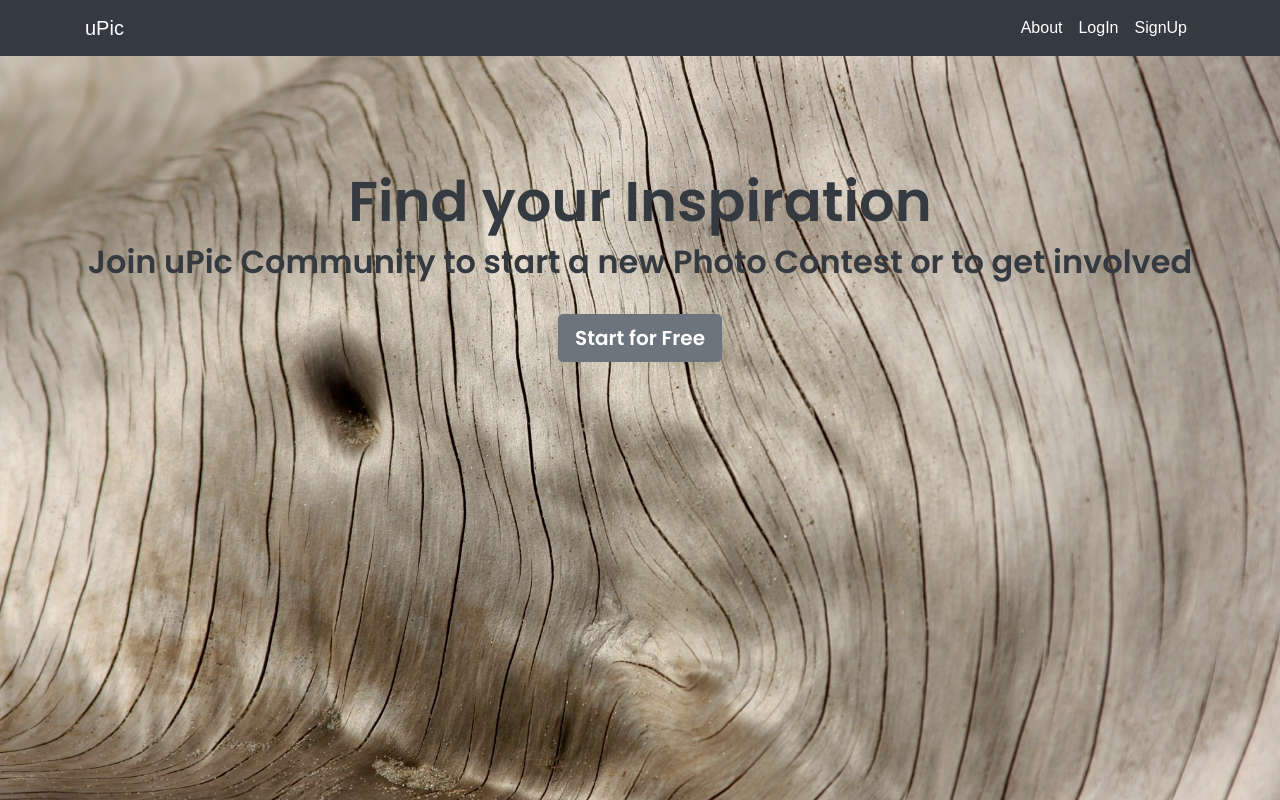
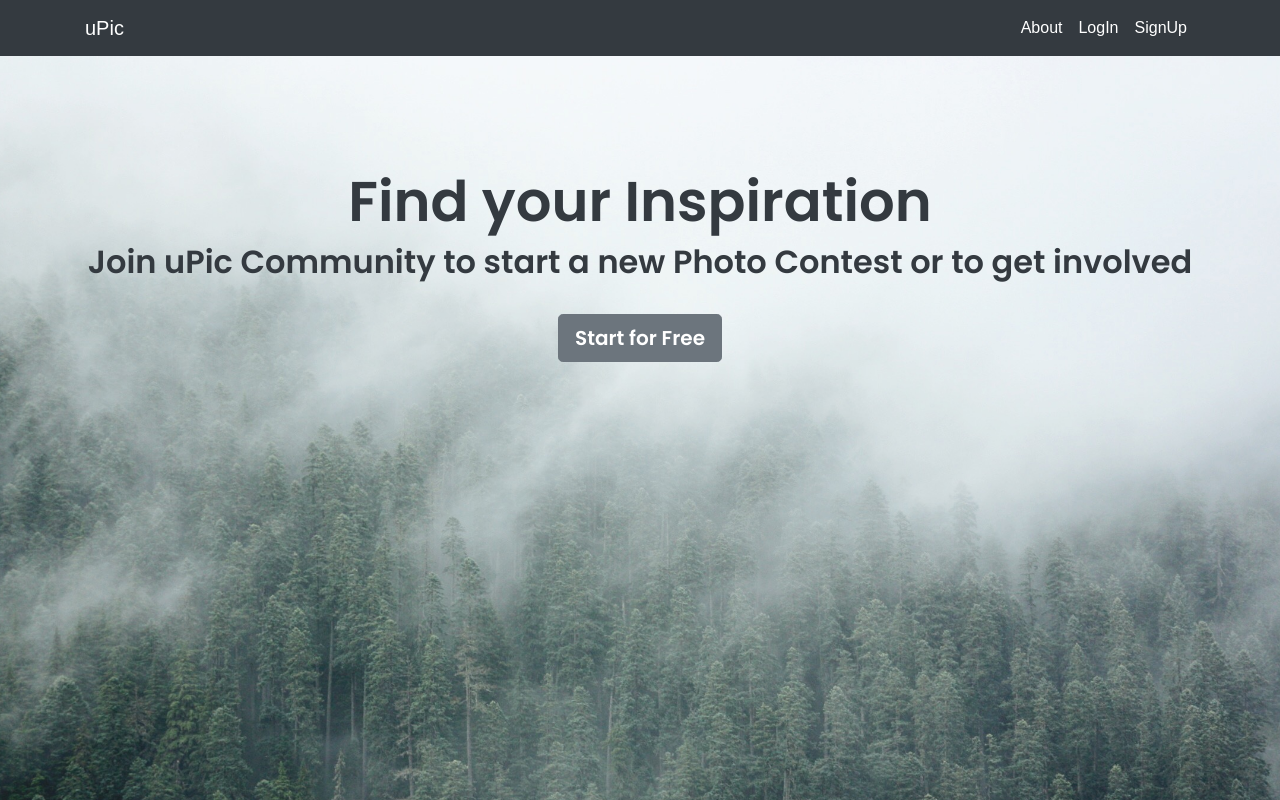
Before and after one commit to iskona/uPic, a React (Create React App) app in the folder client/: page /about in a window 1280 px wide. Shown: the top 800 px of the page. Built offline with nearby package versions, Linux system fonts and the light colour scheme.

Commit message:
changing style of MainContent

```diff
--- a/client/public/index.css
+++ b/client/public/index.css
@@ -1,3 +1,5 @@
+@import url('https://fonts.googleapis.com/css2?family=Poppins:wght@600&display=swap');
+
 .banner{
     position: relative;
     height: 250px;
@@ -10,3 +12,12 @@
     overflow: hidden;
     color : white;
 }
+
+.mainBg {
+    font-family: 'Poppins', sans-serif;
+    /* background-image: url("../Images/11.jpg"); */
+    background-position: center;
+    background-repeat: no-repeat;
+    background-size: cover;
+    padding-top: 7rem;
+}
--- a/client/src/Style/MainContent.css
+++ /dev/null
@@ -1,10 +0,0 @@
-@import url('https://fonts.googleapis.com/css2?family=Poppins:wght@600&display=swap');
-
-.mainBg {
-    font-family: 'Poppins', sans-serif;
-    background-image: url("../tree.jpg");
-    background-position: center;
-    background-repeat: no-repeat;
-    background-size: cover;
-    padding-top: 7rem;
-}
--- a/client/src/components/MainContent.js
+++ b/client/src/components/MainContent.js
@@ -1,8 +1,10 @@
-import React, { useState } from 'react'
+import React, { useState, useEffect } from 'react'
 import SignUp from './SignUp';
 import Title from './Title';
-import "../Style/MainContent.css";
-
+import Img1 from '../Style/Img/7.jpg';
+import Img2 from '../Style/Img/8.jpg';
+import Img3 from '../Style/Img/11.jpg';
+import Img4 from '../Style/Img/9.jpg';
 
 function MainContent() {
   const [isMainPage, setIsMainPage] = useState(true);
@@ -12,10 +14,34 @@ function MainContent() {
     setshowSignUp(true);
   }
 
+  const backgrounds = [Img1, Img2, Img3, Img4];
+  let bgStyle = {
+    backgroundImage: "url(" + backgrounds[2] + ")"
+  };
+  let current = 0;
+
+  const nextBackground = () => {
+    current++;
+    current = current % backgrounds.length;
+    console.log(current);
+    return bgStyle = {
+      backgroundImage: "url(" + backgrounds[current] + ")"
+    };
+    // return bgStyle;
+  };
+
+  useEffect(() => {
+    // nextBackground();
+    // const interval = setInterval(nextBackground, 5000);
+    // return () => {
+    //   clearInterval(interval)
+    // }
+  }, []);
+
   return (
-    <div className="mainBg">
+    <div className="mainBg" style={bgStyle}>
       {isMainPage &&
-        <div className="container homepageDiv mx-auto" style={{ color: "rgb(233,236,239)", height: "100vh"}}>
+        <div className="container homepageDiv mx-auto" style={{ color: "rgb(233,236,239)", height: "100vh" }}>
           <Title title="Find your Inspiration" displaySize="4" />
           <Title title="Join uPic Community to start a new Photo Contest or to get involved" displaySize="7" />
           <br></br>
@@ -29,6 +55,6 @@ function MainContent() {
       {showSignUp && <SignUp />}
     </div>
   )
-}
+};
 
 export default MainContent;
```
Lines whose indentation alone changed are shown as unchanged.
